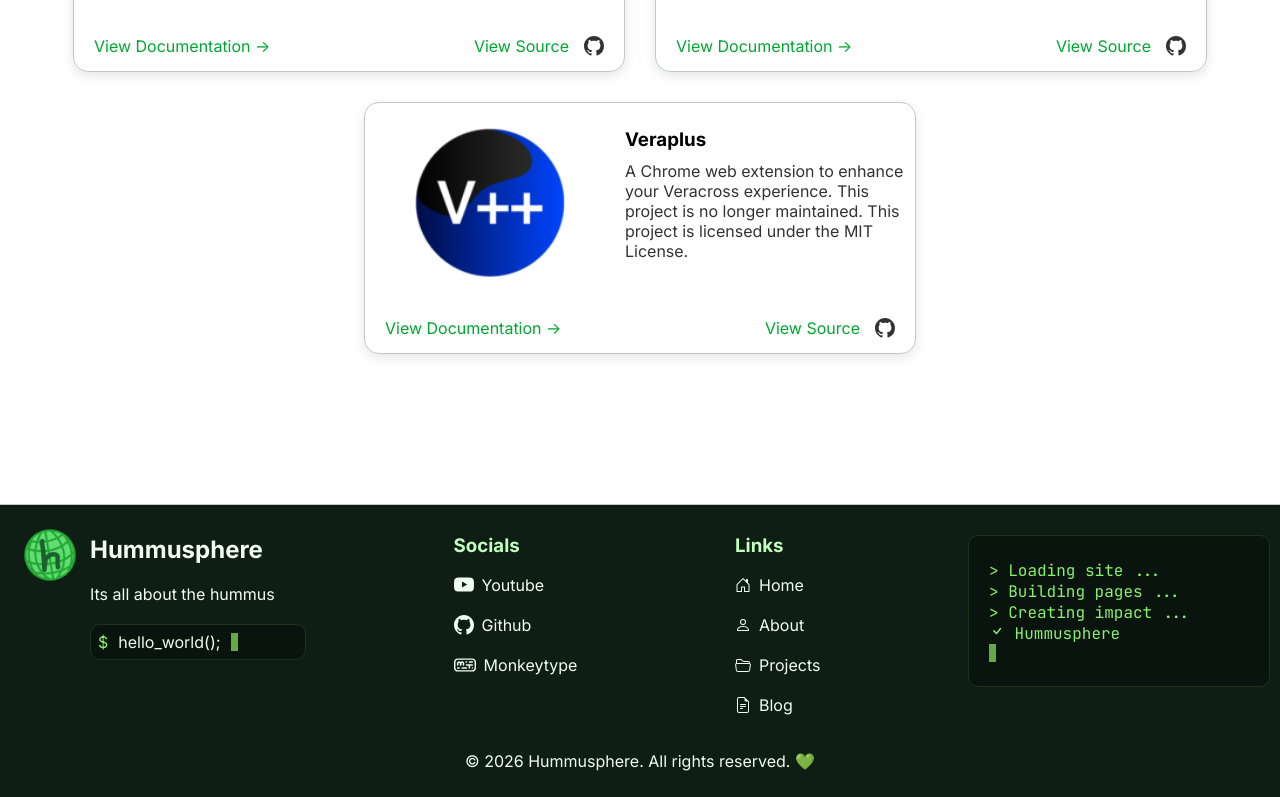
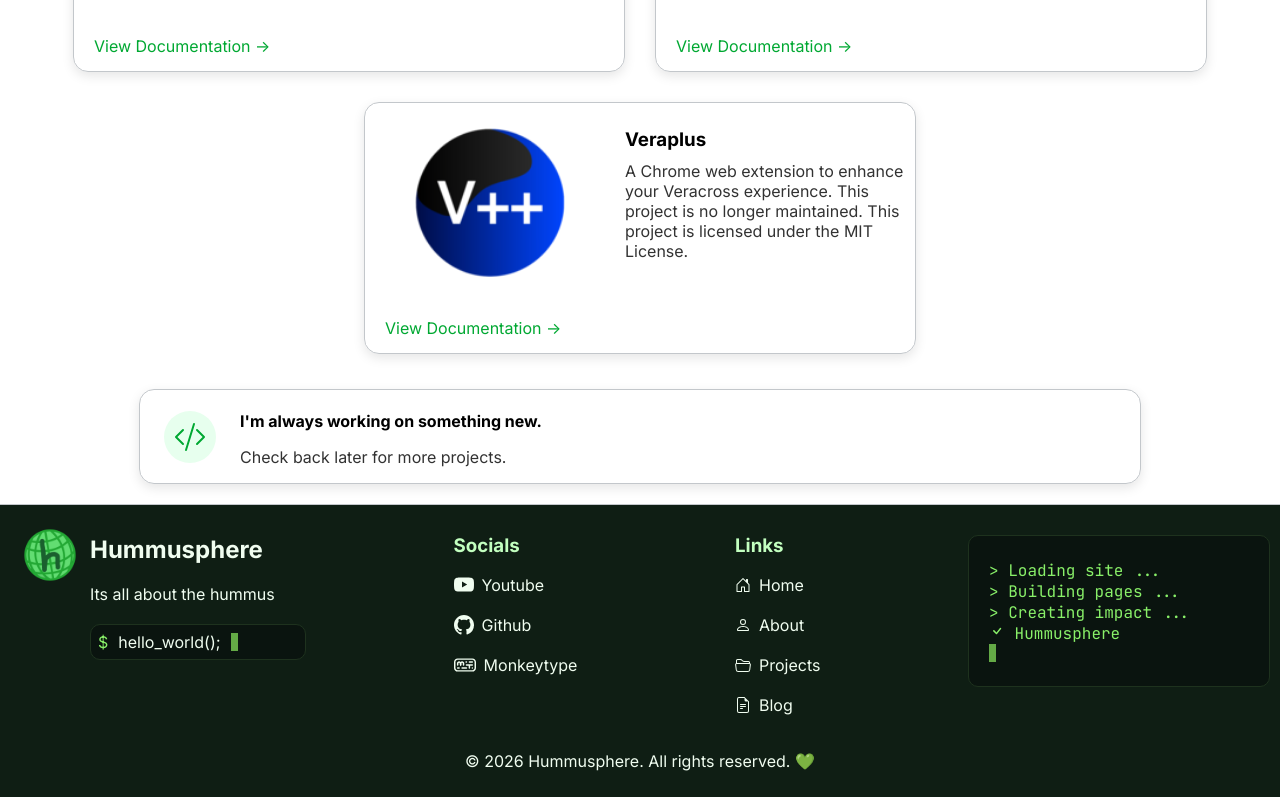
Before and after one commit to hummusphere/hummusphere.github.io, a Jekyll site: the page built from directory/projects.html, in a window 1280 px wide and 1188 px high, cut to the strip 391-1188 px from the top of the window. Built offline with Jekyll 4.4.1, drawn with Linux system fonts in a browser that asks for light colours.

Commit message:
Fixed bugs, updated projects page

```diff
--- a/_layouts/project.html
+++ b/_layouts/project.html
@@ -16,7 +16,7 @@
         {% include header.html %}
         <div id="top"></div>
         <div id="main-content" class="flex flex-col items-center">
-            <div style="width: 100%; max-width:1400px; display:grid; grid-template-columns: 300px 1fr; gap: 2rem;">
+            <div id="blog-page">
                 <div>
                                     <div class="flex flex-col" style="border:1px solid var(--border-color); border-radius: 7px; height: fit-content; padding: 5px; box-shadow: var(--box-shadow);">
                     <div class="flex flex-row items-center" style="margin-left: 10px; gap: 10px; ">
--- a/directory/projects.html
+++ b/directory/projects.html
@@ -7,7 +7,7 @@ permalink: /projects/
 
 <div id="main-content" class="flex flex-col items-center">
     <div class="flex flex-row" style="font-size: 20px;">
-        <h1 style="margin:10px">My</h1>
+        <h1 style="margin:10px; margin-right:0px;">My</h1>
         <h1 style="margin: 10px; background: repeating-linear-gradient( 45deg, #00c853, #00c953 10px, #01c90a 10px, #18a21e 20px ); background-clip: border-box; -webkit-background-clip: text; color: transparent;""> Projects </h1>
     </div>
     <p style="margin-top:0px;"> A collection of things I have built, experimented with, and continue to improve. </p>
@@ -27,14 +27,19 @@ permalink: /projects/
             </div>
             <div class="flex flex-row justify-between items-center">
                 <p style="color: var(--spring-green); margin:5px; margin-left: 20px; height: fit-content;"> View Documentation -></p>
-                <div class="flex flex-row items-center" style="gap: 10px; margin-right: 20px;">
-                    <p style="color: var(--spring-green); margin: 5px;"> View Source </p>
-                    <svg xmlns="http://www.w3.org/2000/svg" width="20" height="20" fill="currentColor" class="bi bi-github" viewBox="0 0 16 16">
-                        <path d="M8 0C3.58 0 0 3.58 0 8c0 3.54 2.29 6.53 5.47 7.59.4.07.55-.17.55-.38 0-.19-.01-.82-.01-1.49-2.01.37-2.53-.49-2.69-.94-.09-.23-.48-.94-.82-1.13-.28-.15-.68-.52-.01-.53.63-.01 1.08.58 1.23.82.72 1.21 1.87.87 2.33.66.07-.52.28-.87.51-1.07-1.78-.2-3.64-.89-3.64-3.95 0-.87.31-1.59.82-2.15-.08-.2-.36-1.02.08-2.12 0 0 .67-.21 2.2.82.64-.18 1.32-.27 2-.27s1.36.09 2 .27c1.53-1.04 2.2-.82 2.2-.82.44 1.1.16 1.92.08 2.12.51.56.82 1.27.82 2.15 0 3.07-1.87 3.75-3.65 3.95.29.25.54.73.54 1.48 0 1.07-.01 1.93-.01 2.2 0 .21.15.46.55.38A8.01 8.01 0 0 0 16 8c0-4.42-3.58-8-8-8"></path>
-                    </svg>
-                </div>
             </div>
         </a>
         {% endfor %}
     </div>
+    <div style="margin-top: 20px; border-radius: 15px; border: 1px solid var(--border-color); box-shadow: var(--box-shadow); width: 100%; max-width: 1000px; display: grid; grid-template-columns: 100px 1fr;">
+        <div class="items-center justify-center flex">
+            <svg style="color: var(--spring-green); background: var(--seafoam-green); padding:10px; border-radius:100%;" xmlns="http://www.w3.org/2000/svg" width="32" height="32" fill="currentColor" viewBox="0 0 16 16">
+                <path d="M10.478 1.647a.5.5 0 1 0-.956-.294l-4 13a.5.5 0 0 0 .956.294zM4.854 4.146a.5.5 0 0 1 0 .708L1.707 8l3.147 3.146a.5.5 0 0 1-.708.708l-3.5-3.5a.5.5 0 0 1 0-.708l3.5-3.5a.5.5 0 0 1 .708 0m6.292 0a.5.5 0 0 0 0 .708L14.293 8l-3.147 3.146a.5.5 0 0 0 .708.708l3.5-3.5a.5.5 0 0 0 0-.708l-3.5-3.5a.5.5 0 0 0-.708 0"></path>
+            </svg>
+        </div>
+        <div>
+            <h4 style="color: var(--black); margin-bottom:0px;">I'm always working on something new.</h4>
+            <p> Check back later for more projects. </p>
+        </div>
+    </div>
 </div>
```
